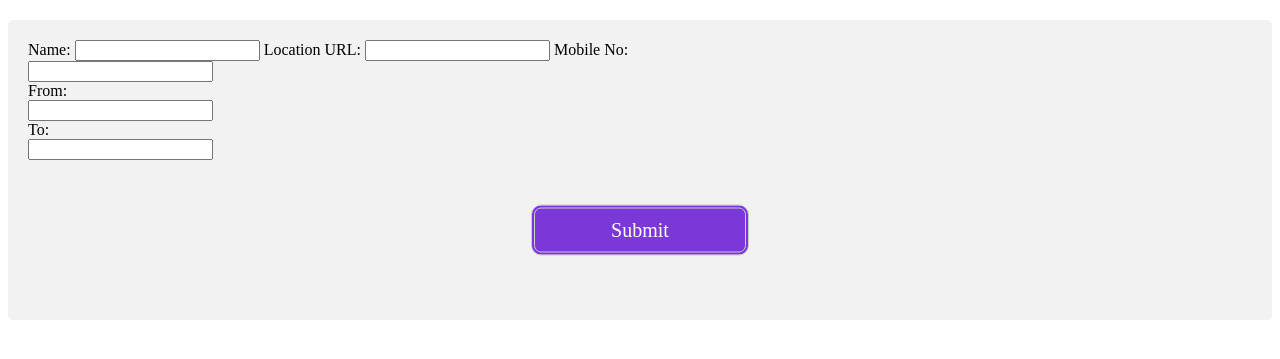
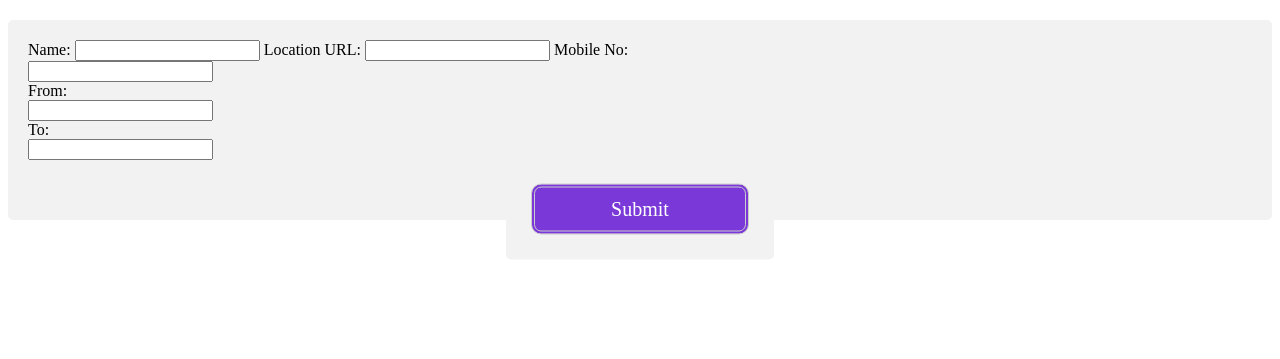
Before and after one commit to CharansaiParvathala/HTML-CSS-Projects, a plain HTML site: page Registration.html in a window 1280 px wide. Shown: the part 191-550 px from the top of the page. Drawn offline with Linux system fonts and the light colour scheme.

Commit message:
Update Registration.html

```diff
--- a/Registration.html
+++ b/Registration.html
@@ -34,11 +34,7 @@ div {
     background-color: #6a2bbf;
   }
 
-.container {
-  height: 100px;
-  position: relative;
 
-}
 
 .center {
   margin: 0;
```
